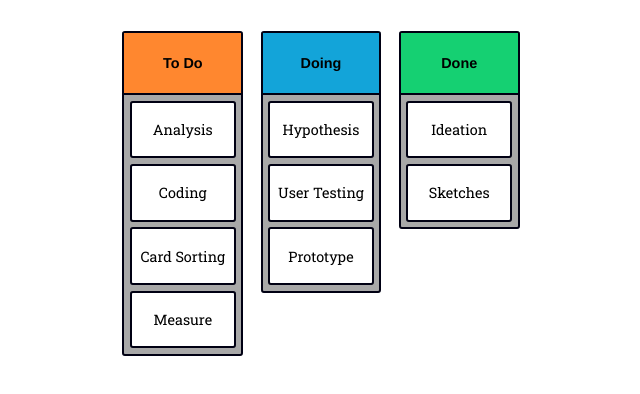
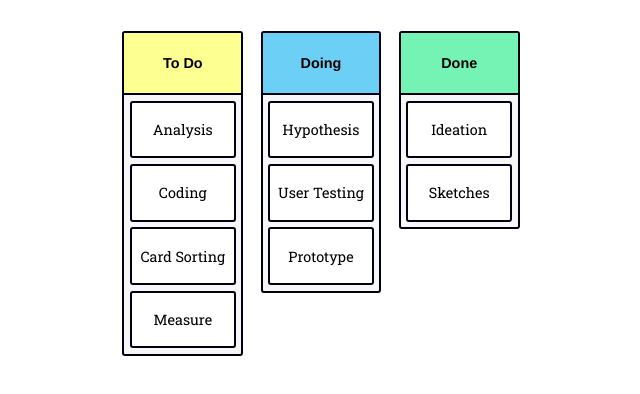
Before and after one commit to macyhvt/kanban-board, a plain HTML site: page index.html in a window 1280 px wide. Shown: the whole page, without its empty margins (319-959 px from the left). Drawn offline with nearby package versions, Linux system fonts and the light colour scheme.

Commit message:
Add files via upload

```diff
--- a/index.html
+++ b/index.html
@@ -87,7 +87,7 @@ footer {
 .column {
   width: 8.4rem;
   margin: 0 0.6rem;
-  background: #a8a8a8;
+  background: #f1f1f19c;
   border: #000013 0.2rem solid;
   border-radius: 0.2rem;
 }
@@ -102,15 +102,15 @@ footer {
 }
 
 .to-do-column .column-header {
-  background: #ff872f;
+  background: #fdff90;
 }
 
 .doing-column .column-header {
-  background: #13a4d9;
+  background: #6ccff5;
 }
 
 .done-column .column-header {
-  background: #15d072;
+  background: #75f3b4;
 }
 
 .trash-column .column-header {
```
